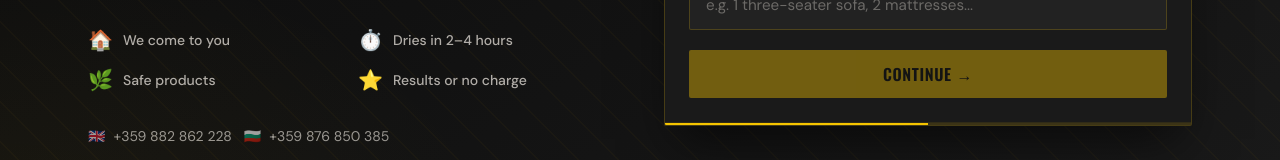
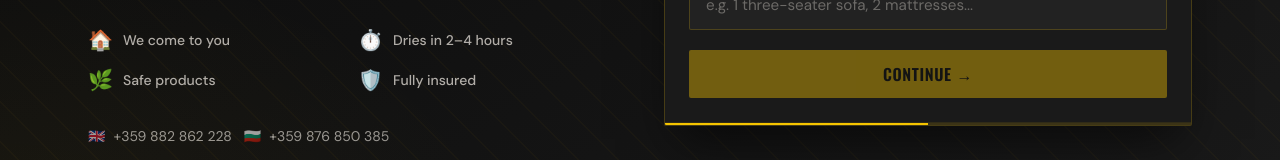
Before and after one commit to ClementS03/Dry-and-clean-bansko, a Next.js app: page /en in a window 1280 px wide. Shown: the part 538-698 px from the top of the page. Built offline with nearby package versions, Linux system fonts and the light colour scheme.

Commit message:
fix: remove EUR/BGN note, replace guarantee card with insurance, drop duplicate callout

```diff
--- a/components/WhyUs.tsx
+++ b/components/WhyUs.tsx
@@ -49,18 +49,6 @@ export default function WhyUs() {
           ))}
         </div>
 
-        {/* Guarantee callout */}
-        <div className="reveal mt-14 bg-gold/5 border border-gold/20 rounded-sm p-6 flex flex-col sm:flex-row items-center gap-4 text-center sm:text-left" style={{ transitionDelay: '400ms' }}>
-          <div className="text-4xl flex-shrink-0">💯</div>
-          <div>
-            <div
-              className="font-display text-xl text-gold uppercase tracking-wide mb-1"
-            >
-              {why.items[1].title}
-            </div>
-            <p className="text-cream/60 text-sm">{why.items[1].description}</p>
-          </div>
-        </div>
       </div>
     </section>
   )
--- a/content/bg.json
+++ b/content/bg.json
@@ -91,8 +91,8 @@
       "label": "Безопасни препарати"
     },
     {
-      "icon": "⭐",
-      "label": "Резултат или не плащаш"
+      "icon": "🛡️",
+      "label": "Застрахователна отговорност"
     }
   ],
   "services": {
@@ -255,9 +255,9 @@
         "description": "Не се налага да транспортирате нищо. Ние идваме с цялото оборудване директно при вас — у дома, в хотела или офиса."
       },
       {
-        "icon": "💯",
-        "title": "Резултат или не плащаш",
-        "description": "Ако не сте доволни от резултата — не плащате. Толкова сме уверени в нашата технология."
+        "icon": "🛡️",
+        "title": "Застрахователна отговорност",
+        "description": "Работим с пълна застраховка за наша сметка. Спокойствие за вас и вашия имот."
       },
       {
         "icon": "⚡",
@@ -318,7 +318,7 @@
       }
     ],
     "cta": "Получи персонална оферта",
-    "note": "* Приемаме плащане в евро и лева (по курса на БНБ). Плащането е след услугата."
+    "note": "* Плащането е дължимо след услугата."
   },
   "faq": {
     "title": "Чести въпроси",
@@ -494,9 +494,9 @@
         "description": "Договор за почистване в края на ски сезона или преди летния. Планирано, без изненади."
       },
       {
-        "icon": "✅",
-        "title": "Резултат или не плащаш",
-        "description": "Нашата гаранция важи и за корпоративни клиенти — ако не си доволен, не плащаш."
+        "icon": "🛡️",
+        "title": "Застрахователна отговорност",
+        "description": "Работим с пълна застраховка за наша сметка. Спокойствие за вас и вашия имот."
       }
     ],
     "cta": "Поискай корпоративна оферта",
--- a/content/en.json
+++ b/content/en.json
@@ -91,8 +91,8 @@
       "label": "Safe products"
     },
     {
-      "icon": "⭐",
-      "label": "Results or no charge"
+      "icon": "🛡️",
+      "label": "Fully insured"
     }
   ],
   "services": {
@@ -255,9 +255,9 @@
         "description": "No need to transport anything. We arrive with all equipment — at home, hotel or office."
       },
       {
-        "icon": "💯",
-        "title": "Results or no charge",
-        "description": "If you're not satisfied with the result — you don't pay. That's how confident we are."
+        "icon": "🛡️",
+        "title": "Fully insured",
+        "description": "We carry professional liability insurance — any incident is covered at our cost. Full peace of mind for you."
       },
       {
         "icon": "⚡",
@@ -318,7 +318,7 @@
       }
     ],
     "cta": "Get a personal quote",
-    "note": "* Payment accepted in EUR and BGN. Payment is due after the service."
+    "note": "* Payment is due after the service is completed."
   },
   "faq": {
     "title": "Frequently asked questions",
@@ -494,9 +494,9 @@
         "description": "End-of-ski-season or pre-summer cleaning contracts. Planned, no surprises."
       },
       {
-        "icon": "✅",
-        "title": "Results or no charge",
-        "description": "Our satisfaction guarantee applies to corporate clients too — if you are not happy, you do not pay."
+        "icon": "🛡️",
+        "title": "Fully insured",
+        "description": "Our professional liability insurance covers any incident — at our cost."
       }
     ],
     "cta": "Request a corporate quote",
```
